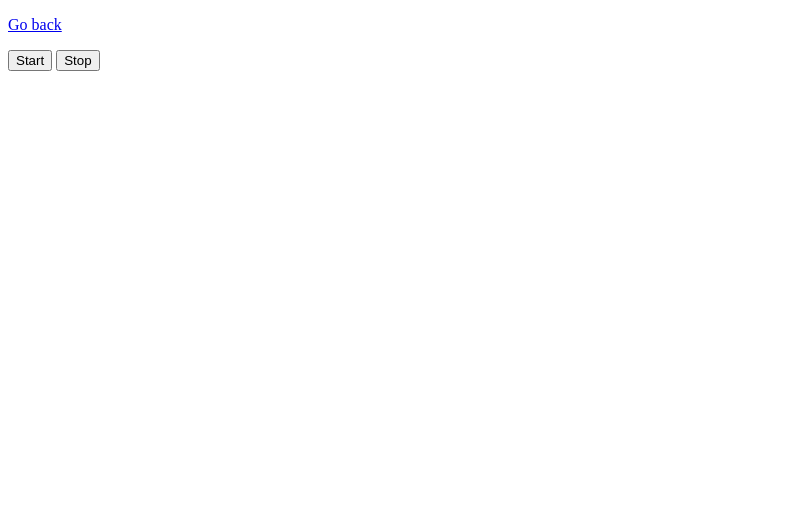
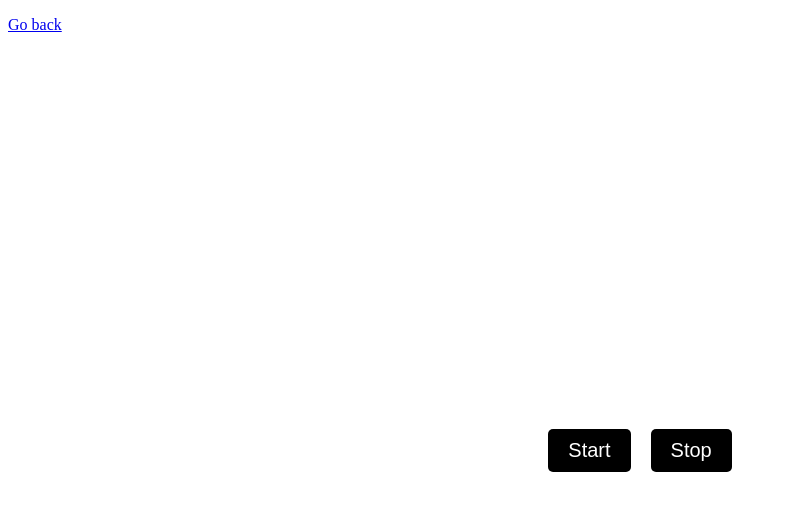
Before and after one commit to NataBelous/goit-js-hw-09, a plain HTML site: page 01-color-switcher.html in a window 1280 px wide. Shown: the whole page, without its empty margins (0-787 px from the left). Drawn offline with Linux system fonts and the light colour scheme.

Commit message:
Deploying to gh-pages from @ NataBelous/goit-js-hw-09@95211bdaa7d1169b41e79da97fe70cbedc62e851 🚀

```diff
--- a/01-color-switcher.html
+++ b/01-color-switcher.html
@@ -1 +1 @@
-<!DOCTYPE html><html lang="en"><head><meta charset="utf-8"><meta name="viewport" content="width=device-width, initial-scale=1.0"><title>Color switcher</title><link rel="stylesheet" href="/goit-js-hw-09/01-color-switcher.dc469b22.css"></head><body> <p><a href="/goit-js-hw-09/index.html">Go back</a></p> <div class="color-switcher"> <button type="button" data-start="">Start</button> <button type="button" data-stop="">Stop</button> </div> <script src="/goit-js-hw-09/01-color-switcher.aece52d1.js" type="module"></script><script src="/goit-js-hw-09/01-color-switcher.5006fc75.js" nomodule="" defer></script> </body></html>
+<!DOCTYPE html><html lang="en"><head><meta charset="utf-8"><meta name="viewport" content="width=device-width, initial-scale=1.0"><title>Color switcher</title><link rel="stylesheet" href="/goit-js-hw-09/01-color-switcher.dc469b22.css"><style>.color-switcher{height:100vh;justify-content:center;align-items:center;display:flex}button{color:#fff;cursor:pointer;background-color:#000;border:none;border-radius:5px;margin:10px;padding:10px 20px;font-size:20px}_button:hover{background-color:#333}button:active{background-color:#666}button:focus{outline:none}button:disabled{cursor:not-allowed;background-color:#999}</style></head><body> <p><a href="/goit-js-hw-09/index.html">Go back</a></p> <div class="color-switcher"> <button type="button" data-start="">Start</button> <button type="button" data-stop="">Stop</button> </div> <script src="/goit-js-hw-09/01-color-switcher.aece52d1.js" type="module"></script><script src="/goit-js-hw-09/01-color-switcher.5006fc75.js" nomodule="" defer></script> </body></html>
```
Also changed, not shown: 02-timer.html (+1 -1 lines).
